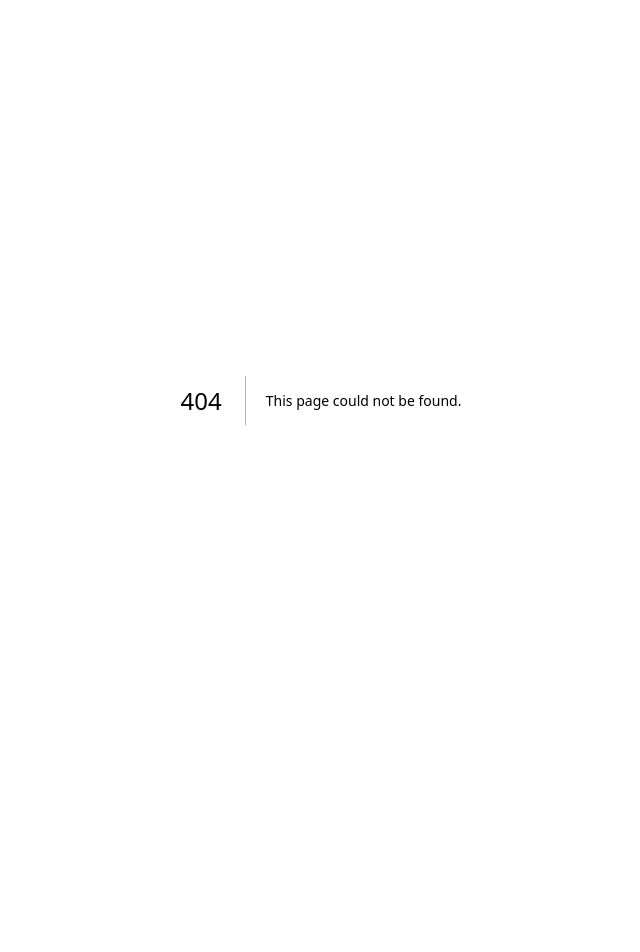
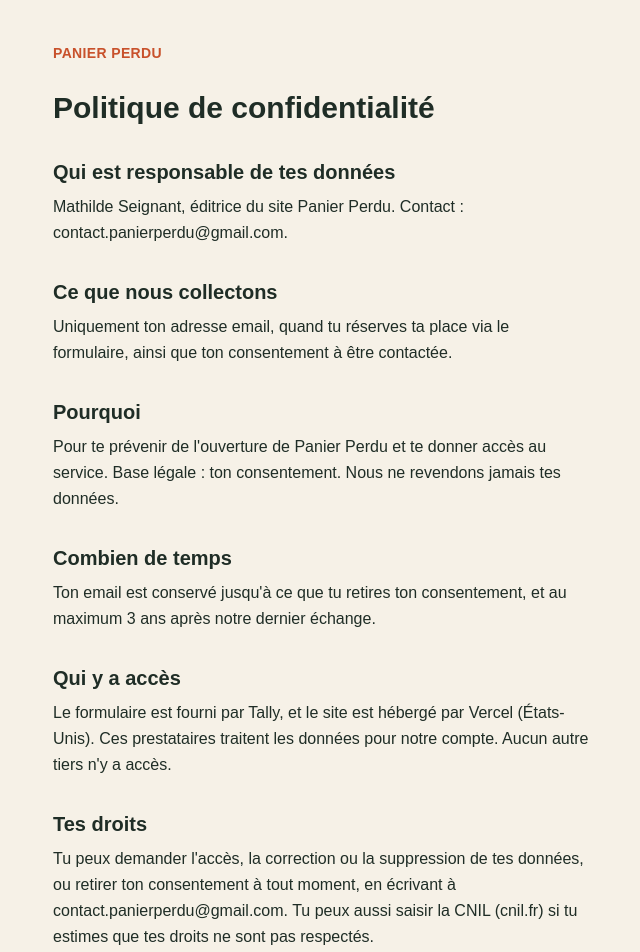
Before and after one commit to mathildeseignant-lab/panier-perdu, a Next.js app: page /confidentialite in a window 1280 px wide. Before the commit this address had no page. Shown: the top 952 px of the page, without its empty margins (319-959 px from the left). Before the commit the page ends 800 px from the top, so only its background shows below. Built offline with nearby package versions, Linux system fonts and the light colour scheme.

Commit message:
Page confidentialité

```diff
--- /dev/null
+++ b/app/confidentialite/page.tsx
@@ -0,0 +1,59 @@
+import Link from "next/link";
+
+export const metadata = {
+  title: "Politique de confidentialité | Panier Perdu",
+  robots: { index: true, follow: true },
+};
+
+export default function Confidentialite() {
+  return (
+    <main className="min-h-screen bg-[#F6F1E7] text-[#1F2D26]">
+      <div className="mx-auto max-w-xl px-5 py-10 leading-relaxed">
+        <Link href="/" className="text-sm font-semibold uppercase tracking-wide text-[#C8512B]">
+          Panier Perdu
+        </Link>
+        <h1 className="mt-6 text-3xl font-bold">Politique de confidentialité</h1>
+
+        <h2 className="mt-8 text-xl font-bold">Qui est responsable de tes données</h2>
+        <p className="mt-2">
+          Mathilde Seignant, éditrice du site Panier Perdu.
+          Contact : contact.panierperdu@gmail.com.
+        </p>
+
+        <h2 className="mt-8 text-xl font-bold">Ce que nous collectons</h2>
+        <p className="mt-2">
+          Uniquement ton adresse email, quand tu réserves ta place via le
+          formulaire, ainsi que ton consentement à être contactée.
+        </p>
+
+        <h2 className="mt-8 text-xl font-bold">Pourquoi</h2>
+        <p className="mt-2">
+          Pour te prévenir de l&apos;ouverture de Panier Perdu et te donner
+          accès au service. Base légale : ton consentement. Nous ne revendons
+          jamais tes données.
+        </p>
+
+        <h2 className="mt-8 text-xl font-bold">Combien de temps</h2>
+        <p className="mt-2">
+          Ton email est conservé jusqu&apos;à ce que tu retires ton
+          consentement, et au maximum 3 ans après notre dernier échange.
+        </p>
+
+        <h2 className="mt-8 text-xl font-bold">Qui y a accès</h2>
+        <p className="mt-2">
+          Le formulaire est fourni par Tally, et le site est hébergé par
+          Vercel (États-Unis). Ces prestataires traitent les données pour
+          notre compte. Aucun autre tiers n&apos;y a accès.
+        </p>
+
+        <h2 className="mt-8 text-xl font-bold">Tes droits</h2>
+        <p className="mt-2">
+          Tu peux demander l&apos;accès, la correction ou la suppression de
+          tes données, ou retirer ton consentement à tout moment, en écrivant
+          à contact.panierperdu@gmail.com. Tu peux aussi saisir la CNIL
+          (cnil.fr) si tu estimes que tes droits ne sont pas respectés.
+        </p>
+      </div>
+    </main>
+  );
+}
```
